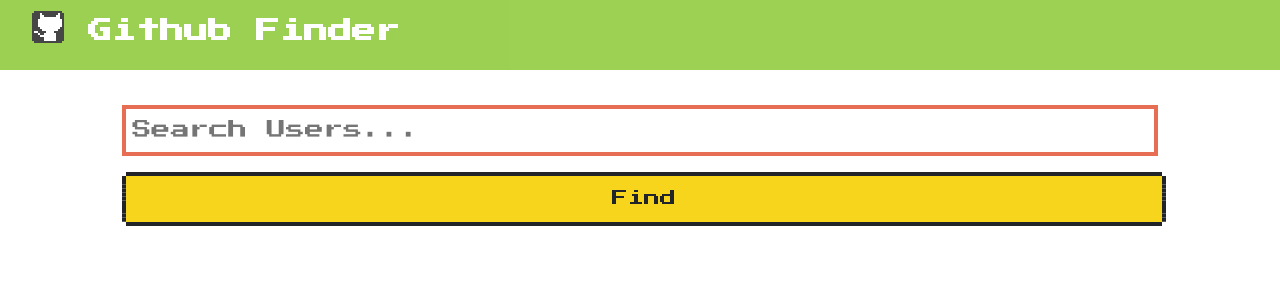
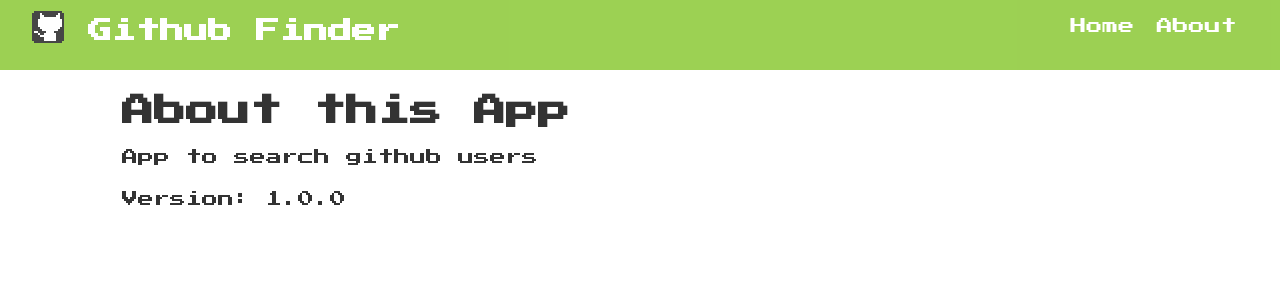
Before and after one commit to arshrangi/github-finder-context-hooks, a React (Create React App) app: page /about in a window 1280 px wide. Shown: the top 300 px of the page. Built offline with nearby package versions, Linux system fonts and the light colour scheme.

Commit message:
added react-router-dom to navbar component

```diff
--- a/package.json
+++ b/package.json
@@ -6,6 +6,7 @@
     "axios": "^0.19.0",
     "react": "^16.8.6",
     "react-dom": "^16.8.6",
+    "react-router-dom": "^5.0.1",
     "react-scripts": "3.0.1"
   },
   "scripts": {
--- a/src/App.js
+++ b/src/App.js
@@ -1,10 +1,12 @@
-import React, { Component } from 'react';
+import React, { Component, Fragment } from 'react';
+import { BrowserRouter as Router, Switch, Route } from 'react-router-dom';
 import axios from 'axios';
 import './App.css';
 import Navbar from './components/layouts/Navbar';
 import Users from './components/users/Users';
 import Search from './components/users/Search';
 import Alert from './components/layouts/Alert';
+import About from './components/pages/About';
 
 /* converted this functional component to class based one.
 function App() {
@@ -73,19 +75,35 @@
 
   render() {
     return (
+      <Router>
         <div className='App'>
           <Navbar />
           <div className='container'>
             <Alert alert={this.state.alert} />
+            <Switch>
+              <Route
+                exact
+                path='/'
+                render={props => (
+                  <Fragment>
                     <Search
                       searchUsers={this.searchUsers}
                       clearUsers={this.clearUsers}
                       showClear={this.state.users.length > 0 ? true : false}
                       setAlert={this.setAlert}
                     />
-          <Users loading={this.state.loading} users={this.state.users} />
+                    <Users
+                      loading={this.state.loading}
+                      users={this.state.users}
+                    />
+                  </Fragment>
+                )}
+              />
+              <Route exact path='/about' component={About} />
+            </Switch>
           </div>
         </div>
+      </Router>
     );
   }
 }
--- a/src/components/layouts/Navbar.js
+++ b/src/components/layouts/Navbar.js
@@ -1,5 +1,6 @@
 import React from 'react';
 import PropTypes from 'prop-types';
+import { Link } from 'react-router-dom';
 
 const Navbar = ({ icon, title }) => {
   return (
@@ -7,6 +8,14 @@
       <h2 className='nes-text'>
         <i className={icon} /> {title}
       </h2>
+      <ul>
+        <li>
+          <Link to='/'>Home</Link>
+        </li>
+        <li>
+          <Link to='/about'>About</Link>
+        </li>
+      </ul>
     </nav>
   );
 };
--- /dev/null
+++ b/src/components/pages/About.js
@@ -0,0 +1,13 @@
+import React from 'react';
+
+const About = () => {
+  return (
+    <div>
+      <h1>About this App</h1>
+      <p>App to search github users</p>
+      <p>Version: 1.0.0</p>
+    </div>
+  );
+};
+
+export default About;
```
Also changed, not shown: 1 other file (tests, documents, lock files or other folders). Lines whose indentation alone changed are shown as unchanged.
